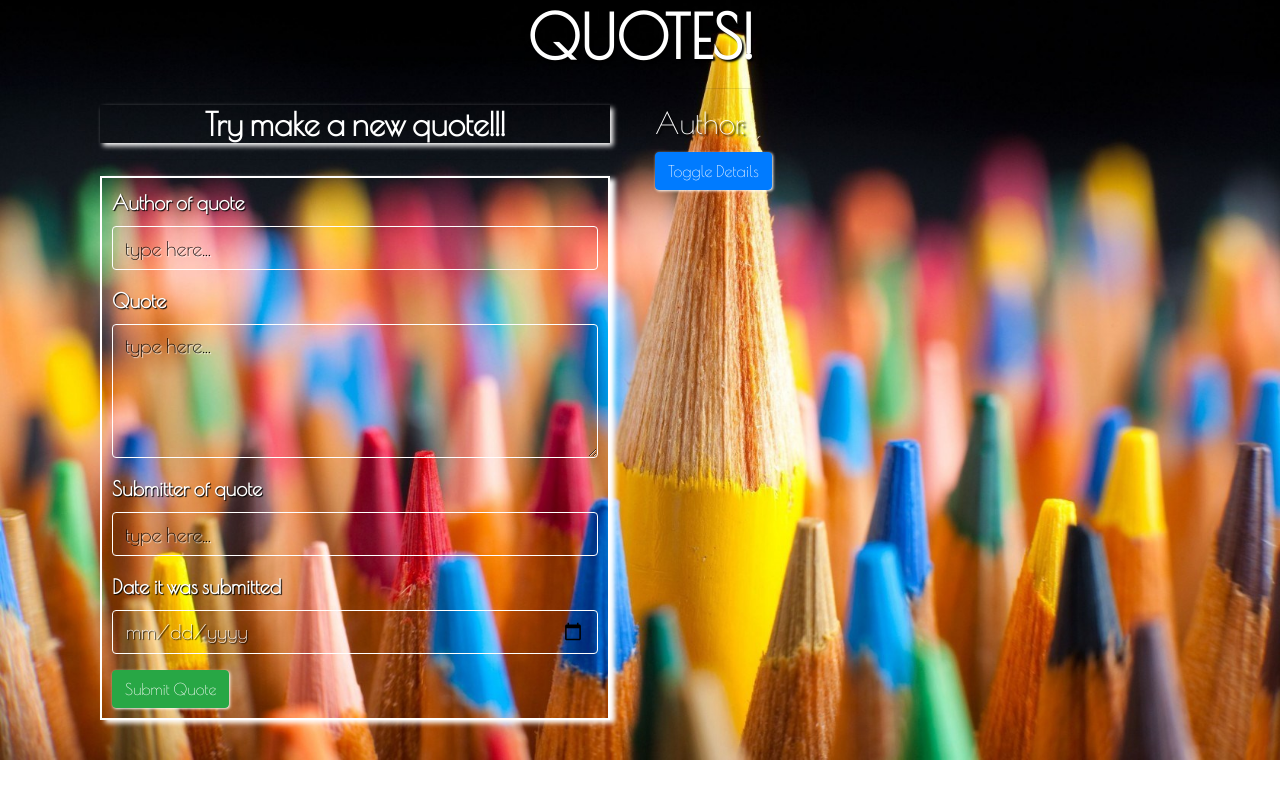
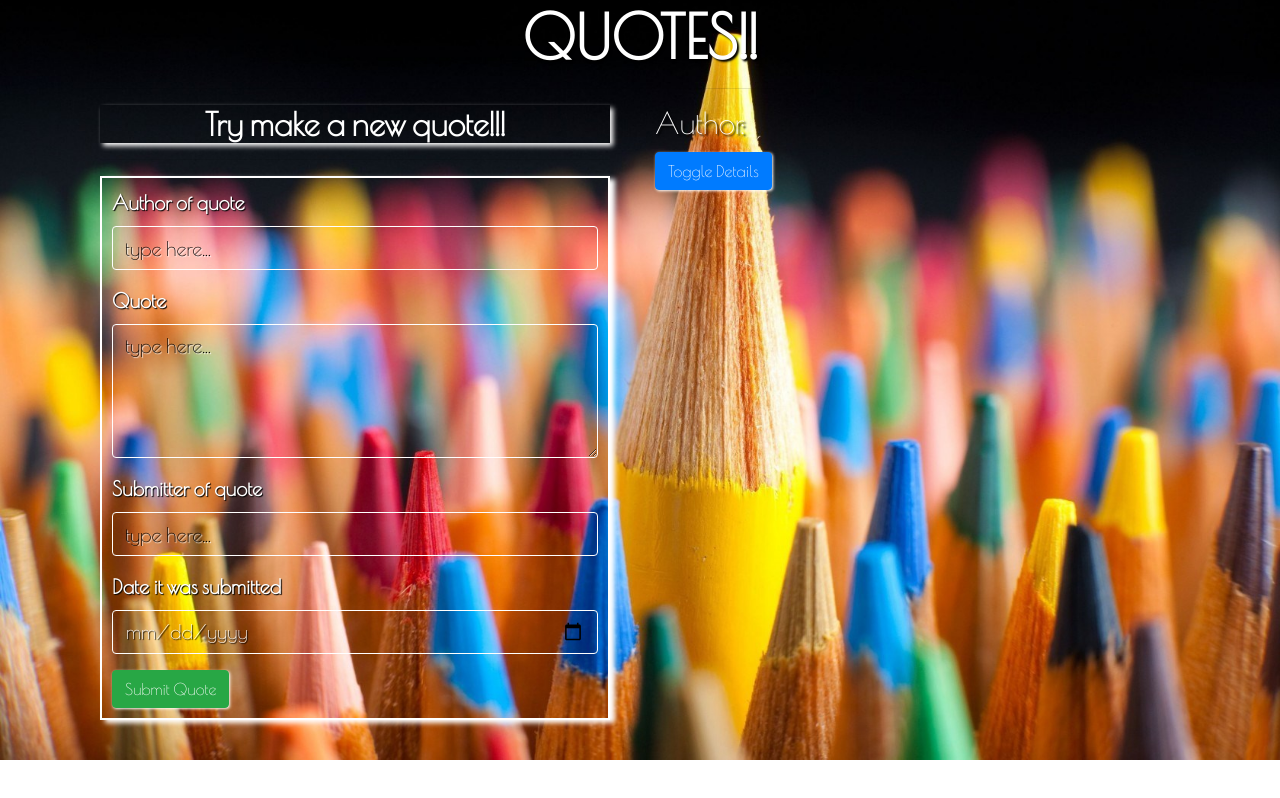
Before and after one commit to timothy12maisha/NEW-QUOTE2, an Angular app: page / in a window 1280 px wide. Built offline with nearby package versions, Linux system fonts and the light colour scheme.

Commit message:
added changes to the quote components

```diff
--- a/src/app/quote/quote.component.html
+++ b/src/app/quote/quote.component.html
@@ -1,5 +1,5 @@
 <div class="container" >
-    <h1>QUOTES!</h1>
+    <h1>QUOTES!!</h1>
     <hr>
 
     <div class="row">
```
